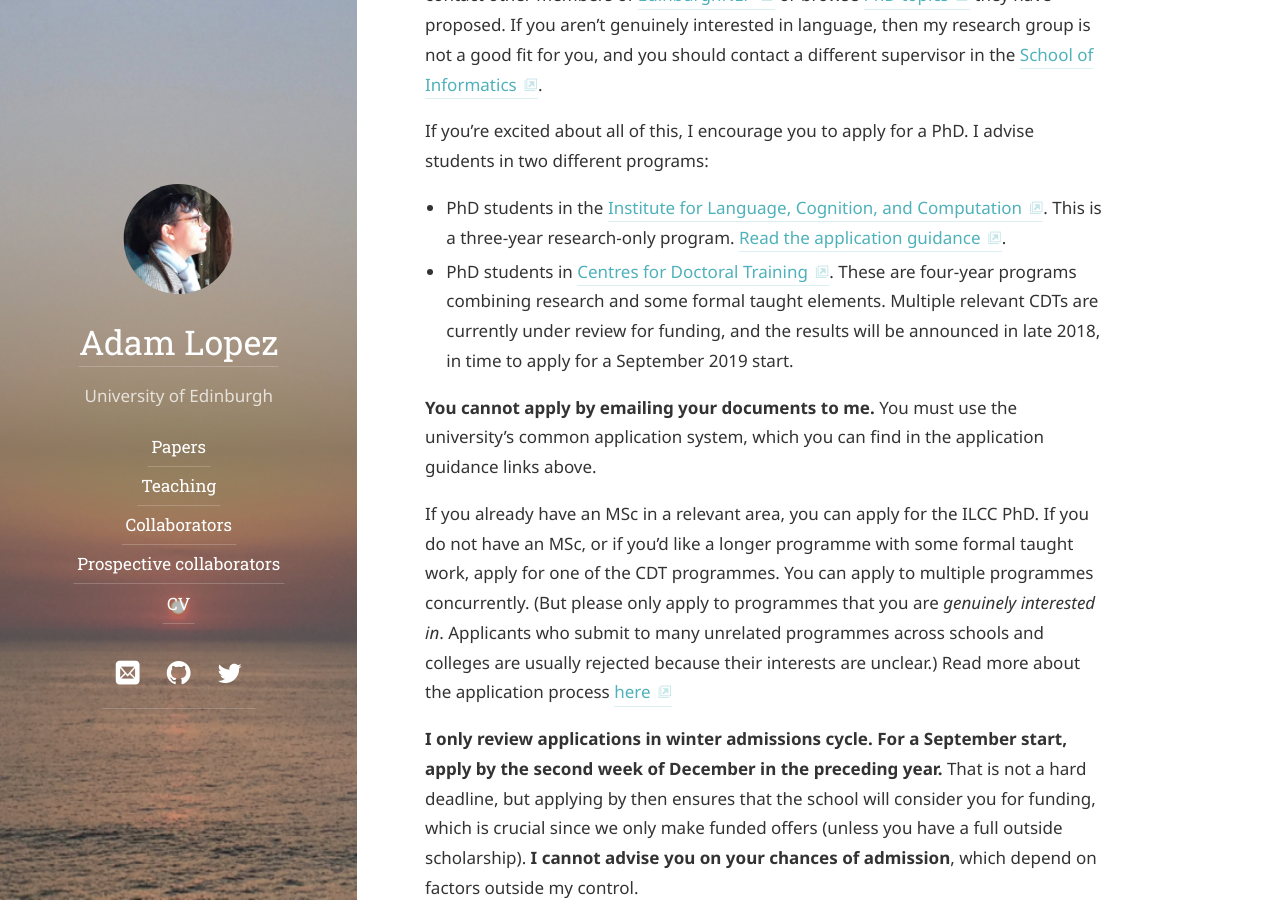
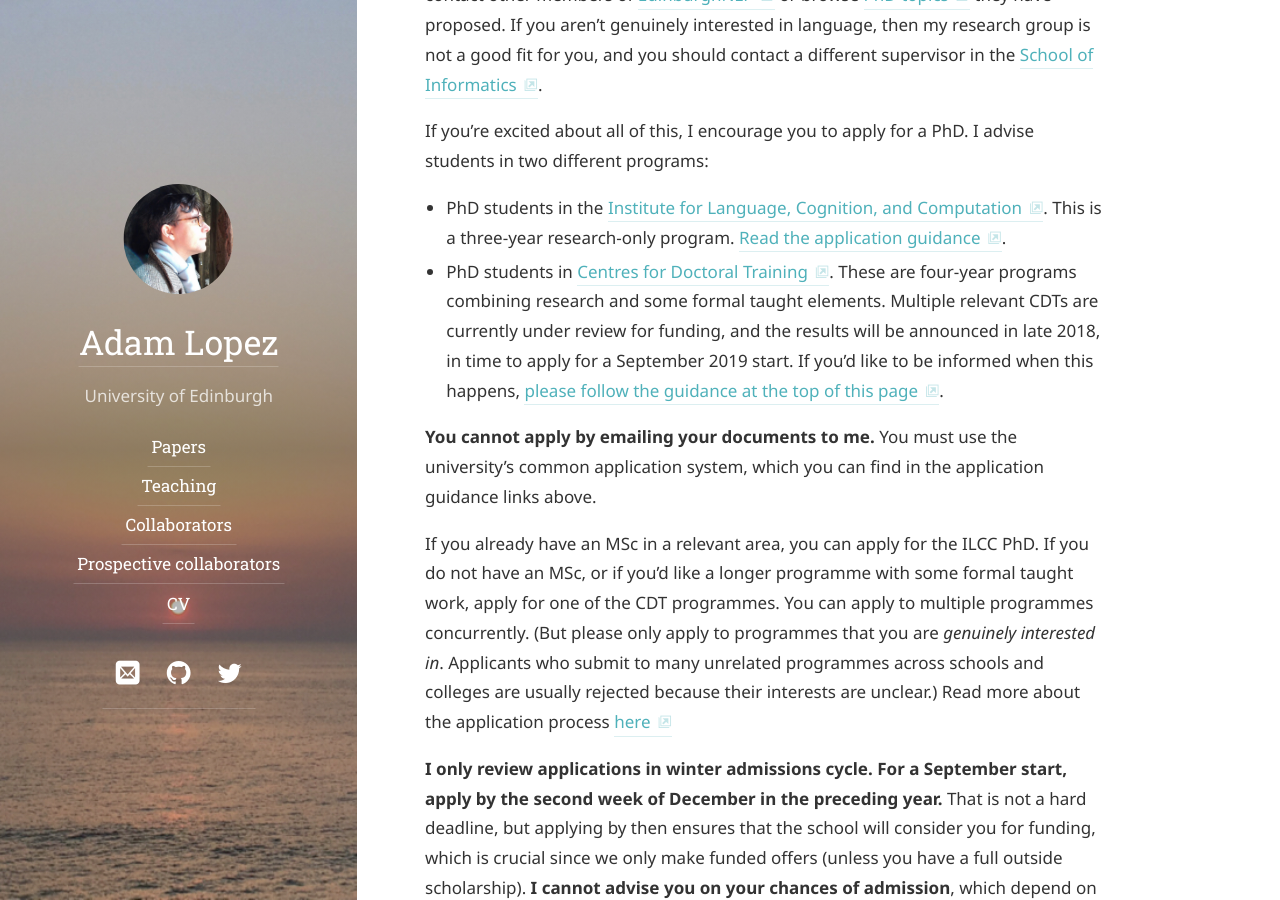
Before and after one commit to alopez/alopez.github.com, a Jekyll site: the page built from join.md, in a window 1280 px wide and 900 px high, scrolled down 1537 px. Built offline with Jekyll 4.4.1, drawn with Linux system fonts in a browser that asks for light colours; some web fonts are replaced.

Commit message:
update join

```diff
--- a/join.md
+++ b/join.md
@@ -69,7 +69,7 @@ If you're excited about all of this, I encourage you to apply for a PhD.
 I advise students in two different programs:
 
 * PhD students in the [Institute for Language, Cognition, and Computation](http://www.ilcc.inf.ed.ac.uk/). This is a three-year research-only program. [Read the application guidance](http://web.inf.ed.ac.uk/ilcc/study-with-us).
-* PhD students in [Centres for Doctoral Training](https://www.ed.ac.uk/informatics/postgraduate/cdts). These are four-year programs combining research and some formal taught elements. Multiple relevant CDTs are currently under review for funding, and the results will be announced in late 2018, in time to apply for a September 2019 start.
+* PhD students in [Centres for Doctoral Training](https://www.ed.ac.uk/informatics/postgraduate/cdts). These are four-year programs combining research and some formal taught elements. Multiple relevant CDTs are currently under review for funding, and the results will be announced in late 2018, in time to apply for a September 2019 start. If you'd like to be informed when this happens, [please follow the guidance at the top of this page](http://datascience.inf.ed.ac.uk/apply/).
 
 **You cannot apply by emailing your documents to me.** You must use
 the university's common application system, which you can find in the
```
